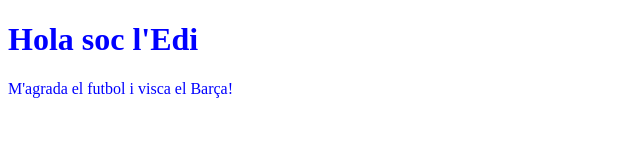
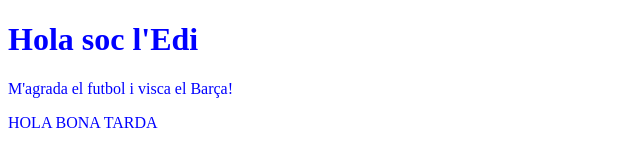
Before and after one commit to edisava1/edipaginaweb, a plain HTML site: page index.html in a window 1280 px wide. Shown: the whole page, without its empty margins (0-640 px from the left). Drawn offline with Linux system fonts and the light colour scheme.

Commit message:
Actualitzacio desde GITHUB

```diff
--- a/index.html
+++ b/index.html
@@ -7,5 +7,7 @@
 <body>
     <h1>Hola soc l'Edi</h1>
     <p>M'agrada el futbol i visca el Barça!</p>
+
+    <p>HOLA BONA TARDA</p>
 </body>
 </html>
```
